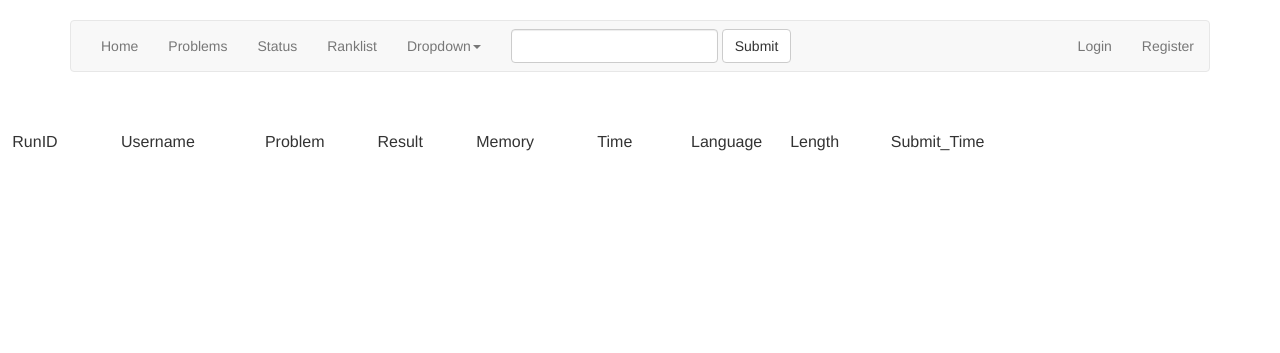
After one commit to KuribohG/mfpoj, a Django app: page /status/ in a window 1280 px wide. The commit adds this page. Shown: the top 353 px of the page. Run offline with Django 3.2, Linux system fonts and the light colour scheme; data that the repository does not hold is empty; some libraries are stand-ins or nearby versions.

Commit message:
add status page(fake)

```diff
--- a/oj/templates/header.html
+++ b/oj/templates/header.html
@@ -9,6 +9,9 @@
 						</li>
 						<li>
 							 <a href="/problemset/">Problems</a>
+						</li>
+						<li>
+							 <a href="/status/">Status</a>
 						</li>
 						<li>
 							 <a href="/ranklist/">Ranklist</a>
--- a/oj/templates/ranklist.html
+++ b/oj/templates/ranklist.html
@@ -25,14 +25,15 @@
       <td width="54"><div align="center">Submit</div></td>
       <td width="98"><div align="center">Ratio</div></td>
     </tr>
+  {% for user in user_list %}
     <tr>
       <td><div align="center">1</div></td>
-      <td><div align="center">ZidaneAndMessi</div></td>
+      <td><div align="center">{{user.username}}</div></td>
       <td><div align="center">我是神犇魔法炮</div></td>
       <td><div align="center">666</div></td>
       <td><div align="center">100</div></td>
       <td><div align="center">666.00%</div></td>
-    </tr>
+    </tr>{% endfor %}
     <tr>
       <td>&nbsp;</td>
       <td>&nbsp;</td>
--- /dev/null
+++ b/oj/templates/status.html
@@ -0,0 +1,46 @@
+<style type="text/css">
+<!--
+-->
+</style>
+<link href="../../static/css/style.css" rel="stylesheet" type="text/css" />
+{% include "header.html"%}
+<title>提交状态 - 魔法炮OJ</title>
+
+<p>&nbsp;</p>
+ <table width="1023" height="232" border="0">
+  <tr>
+    <td width="66" height="40"><div align="center">RunID</div></td>
+    <td width="166"><div align="center">Username</div></td>
+    <td width="92"><div align="center">Problem</div></td>
+    <td width="107"><div align="center">Result</div></td>
+    <td width="91"><div align="center">Memory</div></td>
+    <td width="116"><div align="center">Time</div></td>
+    <td width="95"><div align="center">Language</div></td>
+    <td width="71"><div align="center">Length</div></td>
+    <td width="161"><div align="center">Submit_Time</div></td>
+  </tr>
+  {% for submission in submission_list %}
+  <tr>
+    <td><div align="center">&nbsp;</div></td>
+    <td><div align="center">{{submission.user}}</div></td>
+    <td><div align="center">{{submission.problem}}</div></td>
+    <td><div align="center">&nbsp;</div></td>
+    <td><div align="center">&nbsp;</div></td>
+    <td><div align="center">&nbsp;</div></td>
+    <td><div align="center">{{submission.language}}</div></td>
+    <td><div align="center">&nbsp;</div></td>
+    <td><div align="center">&nbsp;</div></td>
+  </tr>{% endfor %}
+  <tr>
+    <td>&nbsp;</td>
+    <td>&nbsp;</td>
+    <td>&nbsp;</td>
+    <td>&nbsp;</td>
+    <td>&nbsp;</td>
+    <td>&nbsp;</td>
+    <td>&nbsp;</td>
+    <td>&nbsp;</td>
+    <td>&nbsp;</td>
+  </tr>
+</table>
+<p>&nbsp;</p>
--- a/oj/urls.py
+++ b/oj/urls.py
@@ -10,6 +10,7 @@ urlpatterns = [
     url(r'^$', views.index, name='index'),
     url(r'^login/$', views.login, name='login'),
     url(r'^register/$', views.register, name='register'),
+    url(r'^status/$', views.status, name='status'),
     url(r'^ranklist/$', views.ranklist, name='ranklist'),
     url(r'^logout/$', views.logout, name='logout'),
 ]
--- a/oj/views.py
+++ b/oj/views.py
@@ -97,8 +97,16 @@ def logout(request):
     return HttpResponseRedirect('/')
 
 def ranklist(request):
+    user_list = User.objects.all()
     if('username' in request.session.keys()):
-        context = {'len': len(request.session['username']), 'name': request.session['username']}
+        context = {'user_list':user_list,'len': len(request.session['username']), 'name': request.session['username']}
     else:
-        context = {'len': 0, 'name': ''}
+        context = {'user_list':user_list,'len': 0, 'name': ''}
     return render(request, 'ranklist.html',context)
+def status(request):
+    submission_list = Submission.objects.all()
+    if('username' in request.session.keys()):
+        context = {'submission_list':submission_list,'len': len(request.session['username']), 'name': request.session['username']}
+    else:
+        context = {'submission_list':submission_list,'len': 0, 'name': ''}
+    return render(request, 'status.html',context)
```
